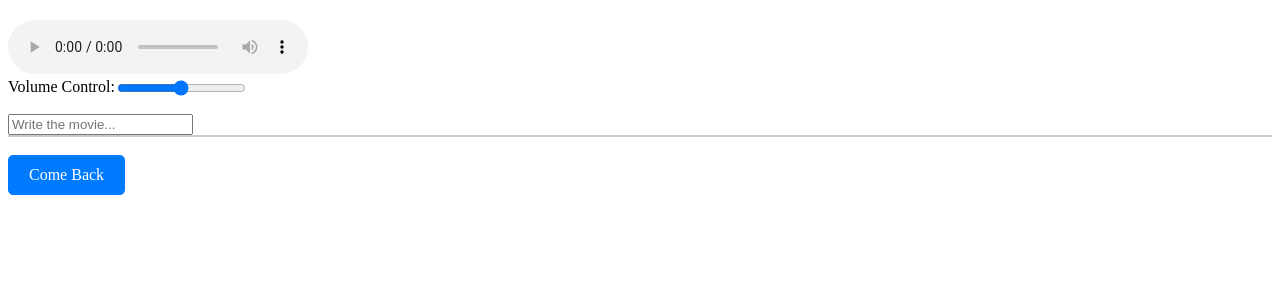
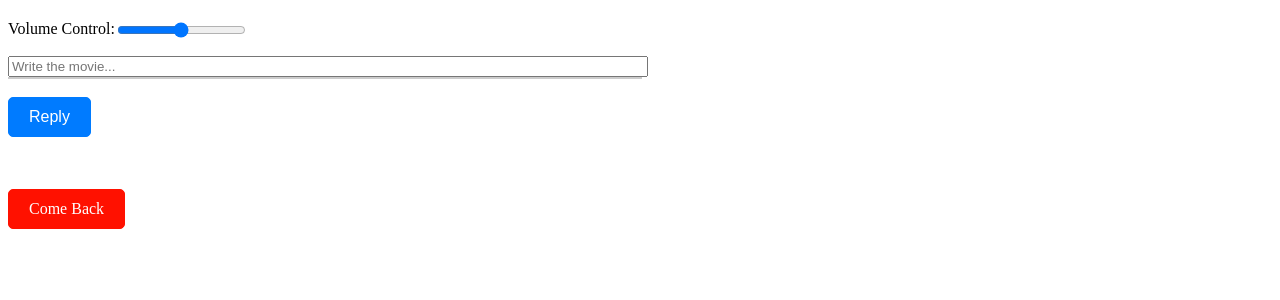
Before and after one commit to diogoguerreiro3/dmq, a Flask app: page /room in a window 1280 px wide. Shown: the top 300 px of the page. Run offline with Flask 3, Linux system fonts and the light colour scheme; data that the repository does not hold is empty; parts of the project's set-up code (start-up, migrations or seed data) failed here and were passed over; some libraries are stand-ins or nearby versions.

Commit message:
add configuration of times, main thread structure, fix choose_random_music(), all motor of replys of players about movies, add close(), add the input text autocomplete movies; when people enter in miidle of game, the music continues in the current time; update some css style; add notes

```diff
--- a/app.py
+++ b/app.py
@@ -17,10 +17,16 @@ currents_players = []
 
 room_thread = None
 current_random_music = "C:\dev\programs\dmq\music\Snow White and the Seven Dwarfs\Disney Snow White Soundtrack - 01 - Overture.mp3"
+current_random_movie = ""
 current_random_time = 0
+initial_waiting_duration = 15
+waiting_duration = 5
 song_duration = 20
-number_of_songs = 20
-is_playing_music = False
+number_of_songs = 5
+
+current_replys_room = []
+
+### Auxiliar Functions ###
 
 def verify_player_exists(way="", input=""):
     with open(player_json_filename, 'r') as playersdb:
@@ -38,6 +44,8 @@ def create_player(ip, username):
     with open(player_json_filename, 'w') as playersdb:
         json.dump(current_data, playersdb, indent=4)
     return player_data
+
+### Index ###
 
 @app.route("/")
 def index():
@@ -71,12 +79,16 @@ def processar():
     mensagem = f"The username {username} already exists. Try again."
     return render_template("index.html", msg=mensagem)
 
+### Lobby ###
+
 @app.route("/lobby")
 def lobby():
     ip = request.remote_addr
     player = verify_player_exists("ip", ip)
     if player["username"] not in currents_players: return redirect(url_for('index'))
     return render_template("lobby.html", movies=movies, players=currents_players)
+
+### Main Room / Main Game ###
 
 @app.route("/room")
 def room():
@@ -88,41 +100,96 @@ def room():
     return render_template("audio.html")
 
 def main_room_thread():
-    global current_random_time
-    for i in range(15,0,-1):
+    global current_random_time, room_thread
+    for i in range(initial_waiting_duration+1,0,-1):
+        clean_replys()
         socketio.emit('title_refresh', "Wait " + str(i) + " seconds ...", broadcast=True)
         time.sleep(1)
-        print(f'Counter for wait: {i}')
+        #print(f'Counter for wait: {i}')
     socketio.emit('title_refresh', f'Listen Carefully! ({song_duration})', broadcast=True)
-    for n in range (1,number_of_songs):
+    for n in range(1,number_of_songs+1):
+        clean_replys()
         choose_random_music()
-        for i in range(song_duration,0,-1):
+        for i in range(song_duration+1,0,-1):
             current_time = current_random_time + song_duration - i
             socketio.emit('audio_play', '{"command": "play", "time": "' + str(current_time) + '"}', broadcast=True)
-            socketio.emit('title_refresh', f"Listen Carefully! ({i})", broadcast=True)
+            socketio.emit('title_refresh', f"[{n}] Listen Carefully! ({i})", broadcast=True)
             time.sleep(1)
-            print(f'Counter for song {n}: {i}')
+            #print(f'Counter for song {n}: {i}')
         socketio.emit('audio_play', '{"command": "pause"}', broadcast=True)
-        for i in range(10,0,-1):
-            socketio.emit('title_refresh', "Wait " + str(i) + " seconds ...", broadcast=True)
+        verify_replys()
+        for i in range(waiting_duration+1,0,-1):
+            socketio.emit('title_refresh', current_random_movie, broadcast=True)
             time.sleep(1)
-            print(f'Counter for wait for song {n}: {i}')
+            #print(f'Counter for wait for song {n}: {i}')
+    socketio.emit('title_refresh', f"Acabou!", broadcast=True)
+    room_thread = None
 
 def choose_random_music():
-    global current_random_music, current_random_time
+    global current_random_music, current_random_time, current_random_movie
 
     random.shuffle(movies)
-    random_movie = movies[0]
-    musics = os.listdir(os.path.join(path_to_music, random_movie))
+    current_random_movie = movies[0]
+    musics = os.listdir(os.path.join(path_to_music, current_random_movie))
     random.shuffle(musics)
     random_music = musics[0]
-    current_random_music = os.path.abspath(os.path.join(path_to_music, random_movie, random_music))
+    current_random_music = os.path.abspath(os.path.join(path_to_music, current_random_movie, random_music))
 
     audio = AudioSegment.from_file(current_random_music, format="mp3")
     duration = int(len(audio) / 1000) # seconds
-    current_random_time = random.randint(1, duration - song_duration)
+    if duration <= 20:
+        current_random_time = 0
+    else:
+        current_random_time = random.randint(1, duration - song_duration)
 
-    print(current_random_music,"(",current_random_time,"sec)")
+    print(current_random_music,"(",current_random_time,"sec )")
+
+def update_replys(username, reply_movie):
+    global current_replys_room
+    for reply in current_replys_room:
+        if reply["username"] == username:
+            reply["movie"] = reply_movie
+            break
+
+def clean_replys():
+    global current_replys_room
+    global currents_players
+    current_replys_room = []
+    for player in currents_players:
+        current_replys_room.append({"username" : player, "movie" : "", "correct" : ""})
+
+def verify_replys():
+    global current_replys_room
+    global current_random_movie
+    for reply in current_replys_room:
+        print(reply["movie"])
+        print(current_random_movie)
+        if reply["movie"] == current_random_movie:
+            reply["correct"] = "true"
+        else:
+            reply["correct"] = "false"
+
+
+@socketio.on("/send_movie")
+def send_movie(intput):
+    ip = request.remote_addr
+    player = verify_player_exists("ip", ip)
+    print("Reply from ", player, "with username", player["username"], "with movie", intput)
+    update_replys(player["username"], intput)
+
+@app.route("/play")
+def play():
+    global current_random_music
+    print("play:", current_random_music)
+    return send_file(current_random_music, as_attachment=False)
+
+@app.route("/song")
+def song():
+    url = request.args.get('url')
+    print(url)
+    return send_file(url, as_attachment=False)
+
+### Close ###
 
 @app.route("/close")
 def close():
@@ -131,33 +198,12 @@ def close():
     currents_players.remove(player["username"])
     return render_template("bye.html")
 
-@app.route("/play")
-def play():
-    global current_random_music
-    print("play:",current_random_music)
-    return send_file(current_random_music, as_attachment=False)
-
-@app.route("/song")
-def song():
-    url = request.args.get('url')
-    print(url)
-    return send_file(url, as_attachment=False)
-
-@socketio.on('play_audio')
-def play_audio():
-    print("triggered play_audio")
-    # Play the audio with the command "play_audio" of client
-    socketio.emit('audio_played', "{ command: 'play' }", broadcast=True)
+### Gets ###
 
 @app.route('/get_players')
 def get_players():
     global currents_players
     return currents_players
-
-@app.route('/is_playing_music')
-def is_playing_music():
-    global is_playing_music
-    return is_playing_music
 
 @app.route('/get_current_time')
 def get_current_time():
@@ -168,6 +214,11 @@ def get_current_time():
 def get_movies():
     global movies
     return movies
+
+@app.route('/get_replys')
+def get_replys():
+    global current_replys_room
+    return current_replys_room
 
 @app.route('/favicon.ico')
 def favicon():
--- a/players.json
+++ b/players.json
@@ -8,5 +8,10 @@
         "ip": "192.168.1.219",
         "username": "Narutoshi",
         "points": 0
+    },
+    {
+        "ip": "94.63.236.234",
+        "username": "Luffy",
+        "points": 0
     }
 ]
--- a/style.css
+++ b/style.css
@@ -3,9 +3,9 @@
     display: inline-block;
     padding: 10px 20px;
     background-color: #007BFF; /* Cor de fundo */
+    border: 1px solid #007BFF; /* Cor da borda */
     color: #fff; /* Cor do texto */
     text-decoration: none;
-    border: 1px solid #007BFF; /* Cor da borda */
     border-radius: 5px; /* Cantos arredondados */
     font-size: 16px; /* Tamanho da fonte */
 }
@@ -20,9 +20,9 @@
     display: inline-block;
     padding: 10px 20px;
     background-color: #ff1100; /* Cor de fundo */
+    border: 1px solid #ff1100; /* Cor da borda */
     color: #fff; /* Cor do texto */
     text-decoration: none;
-    border: 1px solid #ff1100; /* Cor da borda */
     border-radius: 5px; /* Cantos arredondados */
     font-size: 16px; /* Tamanho da fonte */
 }
@@ -37,20 +37,25 @@
     align-items: center;
 }
 
+#reply_text {
+    width: 50%;
+}
+
 #sugestions {
     list-style: none;
     padding: 0;
     margin: 0;
     border: 1px solid #ccc;
     max-height: 100px;
+    width: 50%;
     overflow-y: auto;
-  }
+}
 
-  #sugestions li {
+#sugestions li {
     padding: 5px;
     cursor: pointer;
-  }
+}
 
-  #sugestions li:hover {
+#sugestions li:hover {
     background-color: #f0f0f0;
-  }
+}
--- a/templates/audio.html
+++ b/templates/audio.html
@@ -8,7 +8,7 @@
 <body>
     <div>
         <h2 id="audio_info"></h2>
-        <audio id="audio-player" controls>
+        <audio id="audio-player" style="display: none;" controls>
             <!-- style="display: none;" -->
             <source id="audio-src" src="{{ url_for('play') }}" type="audio/mpeg">
             Your browser doesn't support this audio tag.
@@ -19,25 +19,35 @@
         </div>
         <br>
 
-        <input type="text" id="reply_text" placeholder="Write the movie...">
-        <ul id="sugestions"></ul>
+        <form id="form_reply">
+            <input type="text" id="reply_text" name="input" placeholder="Write the movie...">
+            <ul id="sugestions"></ul>
+            <br>
+            <button type="submit" class="btn">Reply</button>
+        </form>
         <br>
 
-        <a href="{{ url_for('index') }}" class="btn">Come Back</a>
+        <ul id="content" style="list-style-type: none">
+        </ul>
+        <br>
+
+        <a href="{{ url_for('index') }}" class="btn_red">Come Back</a>
     </div>
 
     <script src="https://cdnjs.cloudflare.com/ajax/libs/socket.io/4.1.3/socket.io.js"></script>
+    <script src="https://code.jquery.com/jquery-3.6.0.min.js"></script>
     <script>
-
         var socket = io.connect('http://' + document.domain + ':' + location.port);
         var audio_info = document.getElementById('audio_info');
         var audio_player = document.getElementById('audio-player');
         var volume_slider = document.getElementById('volume-slider');
 
+        /* Event to change the title sent by server */
         socket.on('title_refresh', function(data) {
             audio_info.innerHTML = data;
         });
 
+        /* Event for when the server tell to client to play music  */
         socket.on('audio_play', function(data) {
             var data_json = JSON.parse(data);
             if(audio_player.paused && data_json.command === 'play') {
@@ -51,23 +61,21 @@
         });
 
 
-        /*Volume Control*/
+        /* Volume Control */
         volume_slider.addEventListener('input', function() {
             audio_player.volume = volume_slider.value;
         });
-
         audio_player.volume = volume_slider.value;
 
 
-        /* Autocomplete text */
+        /* Autocomplete input text */
         var reply_text = document.getElementById("reply_text");
         var sugestions = document.getElementById("sugestions");
-
         reply_text.addEventListener("input", function() {
             var movie_texted = reply_text.value.toLowerCase();
-            sugestions.innerHTML = ""; // Limpa a lista de sugestões
+            sugestions.innerHTML = ""; // Clean the list
 
-            // Fazer uma solicitação AJAX para obter a lista de palavras do servidor Flask
+            // AJAX to get the list of word of server
             fetch('/get_movies')
                 .then(function(response) {
                     return response.json();
@@ -76,39 +84,57 @@
                     movies_list.forEach(function(movie) {
                         console.log(movie + " " + movie_texted)
                         if (movie.toLowerCase().startsWith(movie_texted)) {
-                            console.log(movie)
+                            console.log(movie);
                             var item = document.createElement("li");
                             item.textContent = movie;
                             sugestions.appendChild(item);
 
                             item.addEventListener("click", function() {
                                 reply_text.value = movie;
-                                sugestions.innerHTML = ""; // Limpa a lista de sugestões ao selecionar uma sugestão
+                                sugestions.innerHTML = ""; // Clean the list when select a sugestion
                             });
                         }
                     });
                 });
         });
 
-        /*var count = 5;
-        while (count > 0) {
-            counter.innerHTML = "Wait " + count + " seconds ...";
-            setTimeout(refreshPlayers, 1000);
-            count--;
+        /* Send the reply movie to server */
+        var list_users = document.getElementById('content');
+        document.getElementById("form_reply").addEventListener("submit", function (event) {
+            event.preventDefault(); // Prevent the default form redirection
+            var formulario = new FormData(this); // Obtém os dados do formulário
+
+            var input = this.elements["input"].value;
+            socket.emit('/send_movie', input);
+        });
+
+        /* Update the color of users verifying the reply movies */
+        function refreshPlayers() {
+            $.get('/get_replys', function(data) {
+                list_users.innerHTML = '';
+                data.forEach(function (element) {
+                    var element_json = element;
+                    var username = element_json.username
+                    var li = document.createElement('li');
+                    li.appendChild(document.createTextNode(username));
+                    if(element_json.correct == "false") {
+                        li.style.color = "red";
+                    } else if(element_json.correct == "true") {
+                        li.style.color = "green";
+                    } else if(element_json.movie == "") {
+                        li.style.color = "";
+                    } else if(element_json.movie != "") {
+                        li.style.color = "orange";
+                    }
+                    list_users.appendChild(li);
+                });
+                setTimeout(refreshPlayers, 500); // Update each 1 second (1000 ms)
+            });
         }
+        $(document).ready(function() {
+            refreshPlayers();
+        });
 
-
-        function play_music() {
-            $.get('/get_players', function(data) {
-                list.innerHTML = '';
-                data.forEach(function (element) {
-                    var li = document.createElement('li');
-                    li.appendChild(document.createTextNode(element));
-
-                });
-                setTimeout(refreshPlayers, 1000); // Update each 1 second (1000 ms)
-            });
-        }*/
 
         //socket.emit('play_audio', { command: 'play' });
 
--- a/templates/bye.html
+++ b/templates/bye.html
@@ -6,7 +6,7 @@
     <link rel="stylesheet" type="text/css" href="/style.css">
 </head>
 <body>
-    <div class="container">
+    <div>
         <h1>Bye.</h1>
         <a href="{{ url_for('index') }}" class="btn">Come Back</a>
     </div>
--- a/templates/index.html
+++ b/templates/index.html
@@ -6,14 +6,14 @@
     <link rel="stylesheet" type="text/css" href="/style.css">
 </head>
 <body>
+    <h1>Welcome to Disney Music Quiz</h1>
     <div class="container">
-        <h1>Welcome to Disney Music Quiz</h1>
-        <h3 id="error_text" style="color:red">{{msg}}</h3>
         <form action="/processar" method="post">
             <label for="input">Username:</label>
             <input type="text" id="input" name="input" required>
             <button type="submit" class="btn">Start</button>
         </form>
     </div>
+    <h3 id="error_text" style="color:red">{{msg}}</h3>
 </body>
 </html>
--- a/templates/lobby.html
+++ b/templates/lobby.html
@@ -14,8 +14,8 @@
             {% endfor %}
         </ul>
 
-        <a href="{{ url_for('room') }}" class="btn">Room</a>
-        <a href="{{ url_for('close') }}" class="btn_red">Leave</a>
+        <a href="{{ url_for('room') }}" class="btn" style="margin-right:10px">Room</a>
+        <a href="{{ url_for('close') }}" class="btn_red" style="margin-left:10px">Leave</a>
 
         <br>
         <h1>Movies available:</h1>
```
